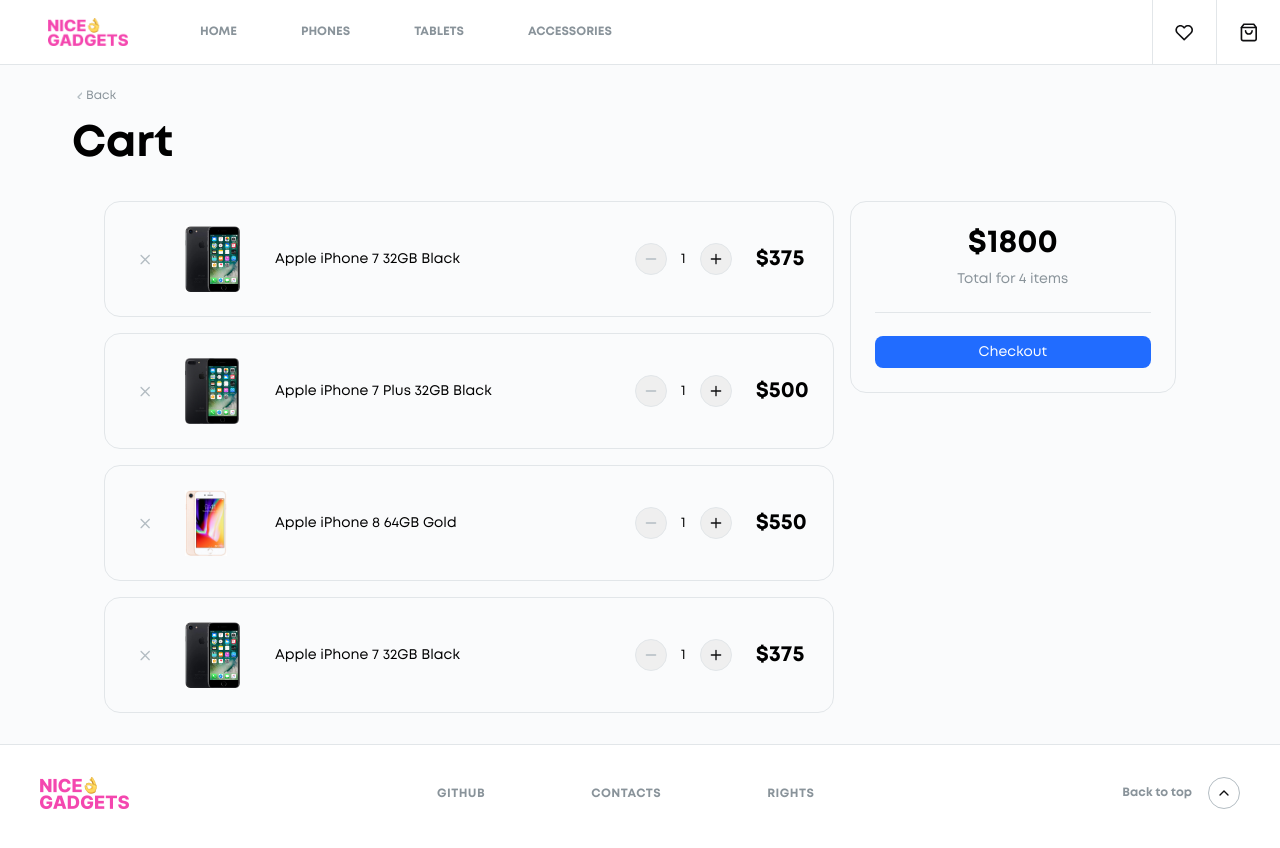
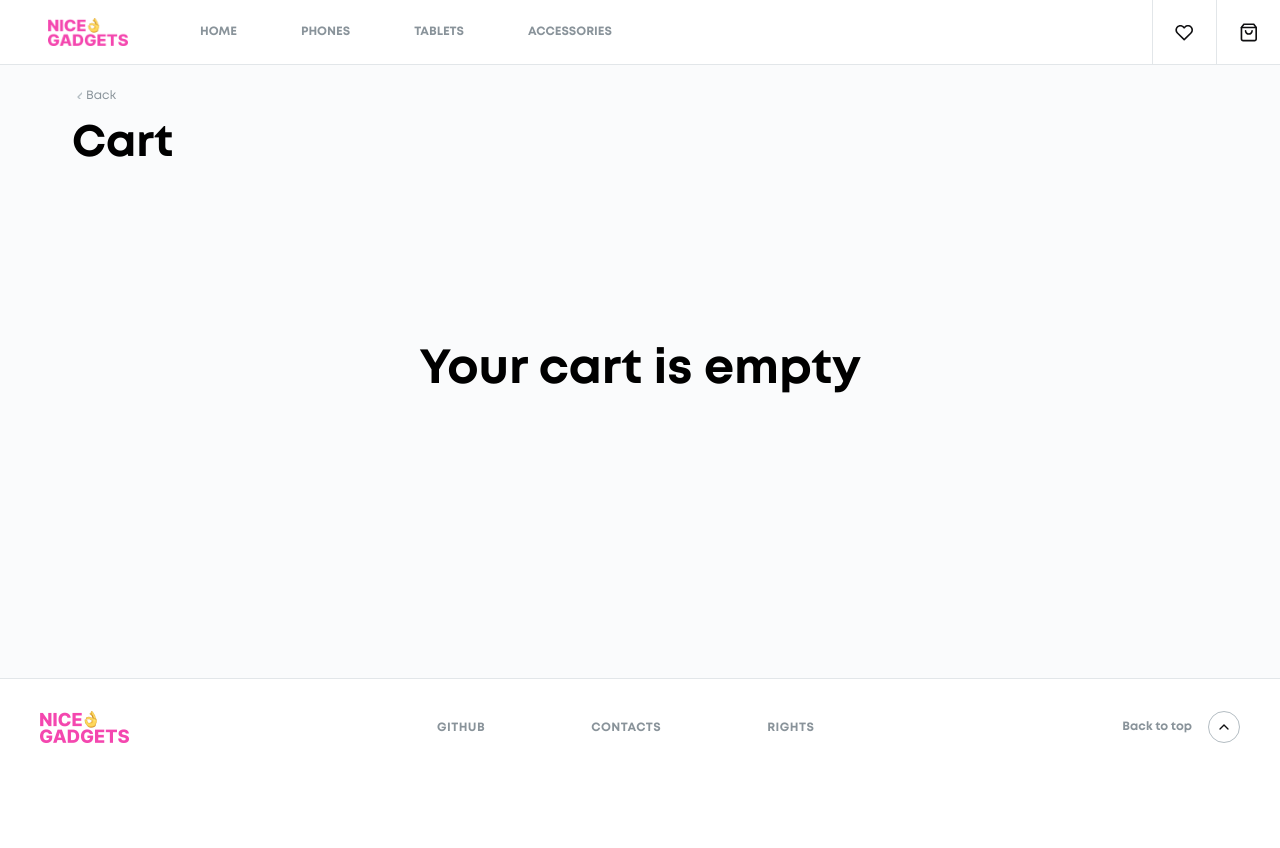
Before and after one commit to fe-may23-bugs-and-hugs/nice-gadgets-fe, a React (Create React App) app: page /cart in a window 1280 px wide. Shown: the top 848 px of the page. After the commit the page ends 800 px from the top, so only its background shows below. Built offline with nearby package versions, Linux system fonts and the light colour scheme.

Commit message:
connect with ls, delete items, fix modal

```diff
--- a/src/context/cartContext.tsx
+++ b/src/context/cartContext.tsx
@@ -5,14 +5,16 @@ import { Phone } from '../types/Phone';
 
 interface ICartContext {
   cartProducts: any[];
-  addItem: (product: any) => void;
+  addItem: (product: Phone) => void;
   totalItems: number;
+  setCartProducts: (newCartProducts: Phone[]) => void;
 }
 
 export const CartContext = createContext<ICartContext>({
   cartProducts: [],
   addItem: () => {},
   totalItems: 0,
+  setCartProducts: () => {},
 });
 
 type Props = {
@@ -47,6 +49,7 @@ export const CartProvider: React.FC<Props> = ({ children }) => {
     cartProducts,
     addItem,
     totalItems: cartProducts.length,
+    setCartProducts,
   };
 
   return <CartContext.Provider value={value}>{children}</CartContext.Provider>;
--- /dev/null
+++ b/src/module/CartPage/CartItemPage.tsx
@@ -0,0 +1,85 @@
+import React, { useState, useContext } from 'react';
+import { Phone } from '../../types/Phone';
+import { IconSprite, Icon } from '../shared';
+import {
+  CartItem,
+  MobileContainer,
+  IconClose,
+  ImgContainer,
+  ImgElement,
+  ItemDescription,
+  IconPriceContainer,
+  IconContainer,
+  IconElement,
+  ItemQuantity,
+  ItemPrice,
+} from './CartPage.styled';
+import { CartContext } from '../../context';
+
+type Props = {
+  product: Phone;
+};
+
+export const CartItemPage: React.FC<Props> = ({ product }) => {
+  const {
+    cartProducts,
+    setCartProducts,
+  } = useContext(CartContext);
+
+  const [quantity, setQuantity] = useState(1);
+
+  const handleChangeQuantity = (action: string) => {
+    if (action === 'increment') {
+      setQuantity(quantity + 1);
+    } else if (action === 'decrement') {
+      if (quantity > 1) {
+        setQuantity(quantity - 1);
+      }
+    }
+  };
+
+  const handleDelete = (id: string) => {
+    const newCartProducts = cartProducts.filter((item) => item._id !== id);
+
+    setCartProducts(newCartProducts);
+  };
+
+  return (
+    <CartItem>
+      <MobileContainer>
+        <IconClose onClick={() => handleDelete(product._id)}>
+          <IconSprite />
+          <Icon spriteName="close" size="16px" fill="#B4BDC3" />
+        </IconClose>
+        <ImgContainer>
+          <ImgElement src={product.images[0]} />
+        </ImgContainer>
+        <ItemDescription>
+          <p>{product.name}</p>
+        </ItemDescription>
+      </MobileContainer>
+      <IconPriceContainer>
+        <IconContainer>
+          <IconElement
+            onClick={() => handleChangeQuantity('decrement')}
+          >
+            <IconSprite />
+            <Icon spriteName="minus" size="16px" fill="#B4BDC3" />
+          </IconElement>
+          <ItemQuantity>
+            <p>{quantity}</p>
+          </ItemQuantity>
+          <IconElement
+            onClick={() => handleChangeQuantity('increment')}
+          >
+            <IconSprite />
+            <Icon spriteName="plus" size="16px" />
+          </IconElement>
+        </IconContainer>
+        <ItemPrice>
+          <p>${product.priceDiscount}</p>
+        </ItemPrice>
+      </IconPriceContainer>
+    </CartItem>
+  );
+};
--- a/src/module/CartPage/CartPage.styled.tsx
+++ b/src/module/CartPage/CartPage.styled.tsx
@@ -137,10 +137,25 @@ export const IconClose = styled.div`
   display: flex;
   width: 32px;
   height: 32px;
-  /* border-radius: 50%; */
-  /* border: 1px solid ${({ theme }) => theme.colors.grayElements}; */
+  border-radius: 50%;
+  border: 1px solid ${({ theme }) => theme.colors.grayElements};
   align-items: center;
   justify-content: center;
+
+  cursor: pointer;
+  transition: background-color ${({ theme }) => theme.transition.slower};
+
+  &:hover {
+    background-color: ${({ theme }) => theme.colors.graySecondary};
+  }
+
+  @media (max-width: 1200px) {
+    padding: 8px;
+  }
+
+  @media (min-width: 641px) {
+    padding: 8px;
+  }
 `;
 
 export const IconElement = styled.button`
@@ -246,6 +261,49 @@ export const CartEmpty = styled.div`
   display: flex;
   justify-content: center;
   align-items: center;
+  height: 50vh;
+
+  font-size: ${({ theme }) => theme.fonts.sizeXxxl};
+  font-family: ${({ theme }) => theme.fonts.name};
+  color: black;
+  font-weight: bold;
+
+  @media (max-width: 1200px) {
+    font-size: ${({ theme }) => theme.fonts.sizeXxl};
+  }
+
+  @media (max-width: 500px) {
+    font-size: ${({ theme }) => theme.fonts.sizeL};
+  }
+`;
+
+export const ModalIconClose = styled.div`
+  display: flex;
+  width: 32px;
+  height: 32px;
+  border-radius: 50%;
+  border: 1px solid ${({ theme }) => theme.colors.grayElements};
+  align-items: center;
+
+  cursor: pointer;
+  transition: background-color ${({ theme }) => theme.transition.slower};
+
+  &:hover {
+    background-color: ${({ theme }) => theme.colors.graySecondary};
+  }
+
+  @media (max-width: 1200px) {
+    padding: 8px;
+  }
+
+  @media (min-width: 641px) {
+    padding: 8px;
+  }
+`;
+
+export const CartEmptyImage = styled.div`
+  display: flex;
+  align-items: center;
   height: 100vh;
 
   font-size: ${({ theme }) => theme.fonts.sizeXxxl};
--- a/src/module/CartPage/CartPage.tsx
+++ b/src/module/CartPage/CartPage.tsx
@@ -1,10 +1,7 @@
 /* eslint-disable max-len */
-import React, { useState, useEffect } from 'react';
+import React, { useState, useContext } from 'react';
 import { Icon, IconSprite } from '../shared/Sprites';
 import { ContentLayout } from '../shared/ContentLayout';
-import img1 from '../../../src/assets/images/phones/apple-iphone-7/black/00.jpg';
-import img2 from '../../../src/assets/images/phones/apple-iphone-7-plus/black/00.jpg';
-import img3 from '../../../src/assets/images/phones/apple-iphone-8/gold/00.jpg';
 import CartPageModal from './CartPageModal';
 import {
   CartContainer,
@@ -13,95 +10,21 @@ import {
   IconArrow,
   CartHeader,
   CartList,
-  CartItem,
-  ImgContainer,
-  ImgElement,
-  ItemDescription,
-  MobileContainer,
-  IconContainer,
-  IconPriceContainer,
-  IconClose,
-  IconElement,
-  ItemQuantity,
-  ItemPrice,
   CartSummary,
   TotalPrice,
   TotalItems,
   CartCheckout,
   CartEmpty,
+  ModalIconClose,
+  CartEmptyImage,
 } from './CartPage.styled';
+import { CartContext } from '../../context';
+import { CartItemPage } from './CartItemPage';
 
 export const CartPage: React.FC = () => {
-  const [cartItems, setCartItems] = useState([
-    {
-      id: 1,
-      category: 'phones',
-      phoneId: 'apple-iphone-7-32gb-black',
-      itemId: 'apple-iphone-7-32gb-black',
-      name: 'Apple iPhone 7 32GB Black',
-      fullPrice: 400,
-      price: 375,
-      screen: "4.7' IPS",
-      capacity: '32GB',
-      color: 'black',
-      ram: '2GB',
-      year: 2016,
-      image: img1,
-      quantity: 1,
-      unitPrice: 375,
-    },
-    {
-      id: 2,
-      category: 'phones',
-      phoneId: 'apple-iphone-7-plus-32gb-black',
-      itemId: 'apple-iphone-7-plus-32gb-black',
-      name: 'Apple iPhone 7 Plus 32GB Black',
-      fullPrice: 540,
-      price: 500,
-      screen: "5.5' IPS",
-      capacity: '32GB',
-      color: 'black',
-      ram: '3GB',
-      year: 2016,
-      image: img2,
-      quantity: 1,
-      unitPrice: 500,
-    },
-    {
-      id: 3,
-      category: 'phones',
-      phoneId: 'apple-iphone-8-64gb-gold',
-      itemId: 'apple-iphone-8-64gb-gold',
-      name: 'Apple iPhone 8 64GB Gold',
-      fullPrice: 600,
-      price: 550,
-      screen: "4.7' IPS",
-      capacity: '64GB',
-      color: 'gold',
-      ram: '2GB',
-      year: 2017,
-      image: img3,
-      quantity: 1,
-      unitPrice: 550,
-    },
-    {
-      id: 4,
-      category: 'phones',
-      phoneId: 'apple-iphone-7-32gb-black',
-      itemId: 'apple-iphone-7-32gb-black',
-      name: 'Apple iPhone 7 32GB Black',
-      fullPrice: 400,
-      price: 375,
-      screen: "4.7' IPS",
-      capacity: '32GB',
-      color: 'black',
-      ram: '2GB',
-      year: 2016,
-      image: img1,
-      quantity: 1,
-      unitPrice: 375,
-    },
-  ]);
+  const {
+    cartProducts,
+  } = useContext(CartContext);
 
   const [showModal, setShowModal] = useState(false);
 
@@ -111,50 +34,6 @@ export const CartPage: React.FC = () => {
 
   const handleToggle = () => {
     setShowModal(!showModal);
-  };
-
-  const [total, setTotal] = useState(0);
-  const [items, setItems] = useState(0);
-
-  useEffect(() => {
-    const calculatePriceAndTotal = () => {
-      let newTotal = 0;
-      let newItems = 0;
-
-      for (const item of cartItems) {
-        newTotal += item.price;
-        newItems += item.quantity;
-      }
-
-      setTotal(newTotal);
-      setItems(newItems);
-    };
-
-    calculatePriceAndTotal();
-  }, [cartItems]);
-
-  const handleChangeQuantity = (id: number, action: string) => {
-    const index = cartItems.findIndex((item) => item.id === id);
-
-    const newCartItems = [...cartItems];
-
-    if (action === 'increment') {
-      newCartItems[index].quantity += 1;
-      newCartItems[index].price = newCartItems[index].unitPrice * newCartItems[index].quantity;
-    } else if (action === 'decrement') {
-      if (newCartItems[index].quantity > 1) {
-        newCartItems[index].quantity -= 1;
-        newCartItems[index].price = newCartItems[index].unitPrice * newCartItems[index].quantity;
-      }
-    }
-
-    setCartItems(newCartItems);
-  };
-
-  const handleDeleteItem = (id: number) => {
-    const newCartItems = cartItems.filter((item) => item.id !== id);
-
-    setCartItems(newCartItems);
   };
 
   return (
@@ -171,54 +50,19 @@ export const CartPage: React.FC = () => {
       <CartHeader>
         <h1>Cart</h1>
       </CartHeader>
-      {cartItems.length > 0 ? (
+      {cartProducts.length > 0 ? (
         <CartContainer>
           <CartList>
-            {cartItems.map((item) => (
-              <CartItem key={item.id}>
-                <MobileContainer>
-                  <IconClose onClick={() => handleDeleteItem(item.id)}>
-                    <IconSprite />
-                    <Icon spriteName="close" size="16px" fill="#B4BDC3" />
-                  </IconClose>
-                  <ImgContainer>
-                    <ImgElement src={item.image} />
-                  </ImgContainer>
-                  <ItemDescription>
-                    <p>{item.name}</p>
-                  </ItemDescription>
-                </MobileContainer>
-                <IconPriceContainer>
-                  <IconContainer>
-                    <IconElement
-                      onClick={() => handleChangeQuantity(item.id, 'decrement')}
-                    >
-                      <IconSprite />
-                      <Icon spriteName="minus" size="16px" fill="#B4BDC3" />
-                    </IconElement>
-                    <ItemQuantity>
-                      <p>{item.quantity}</p>
-                    </ItemQuantity>
-                    <IconElement
-                      onClick={() => handleChangeQuantity(item.id, 'increment')}
-                    >
-                      <IconSprite />
-                      <Icon spriteName="plus" size="16px" />
-                    </IconElement>
-                  </IconContainer>
-                  <ItemPrice>
-                    <p>${item.price}</p>
-                  </ItemPrice>
-                </IconPriceContainer>
-              </CartItem>
+            {cartProducts.map((product) => (
+              <CartItemPage key={product._id} product={product} />
             ))}
           </CartList>
           <CartSummary>
             <TotalPrice>
-              <p>${total}</p>
+              <p>$5000</p>
             </TotalPrice>
             <TotalItems>
-              <p>Total for {items} items</p>
+              <p>Total for {cartProducts.length} items</p>
             </TotalItems>
             <CartCheckout onClick={handleToggle}>
               <p>Checkout</p>
@@ -227,13 +71,20 @@ export const CartPage: React.FC = () => {
               <CartPageModal
                 title="Success!!!"
                 content="Your order has been placed successfully."
-                actions={<button onClick={handleClose}>Close</button>}
+                actions={<ModalIconClose onClick={handleClose}>
+                  <IconSprite />
+                  <Icon spriteName="close" size="16px" fill="#B4BDC3" />
+                </ModalIconClose>}
               />
             )}
           </CartSummary>
         </CartContainer>
       ) : (
         <CartEmpty>
+          <CartEmptyImage
+            // src="https://cdn-icons-png.flaticon.com/512/126/126083.png"
+            // alt="empty-basket-image"
+          />
           <p>Your cart is empty</p>
         </CartEmpty>
       )}
```
Also changed, not shown: src/module/CartPage/CartPageModal.styled.tsx (+8 -0 lines), src/module/CartPage/CartPageModal.tsx (+22 -15 lines).
